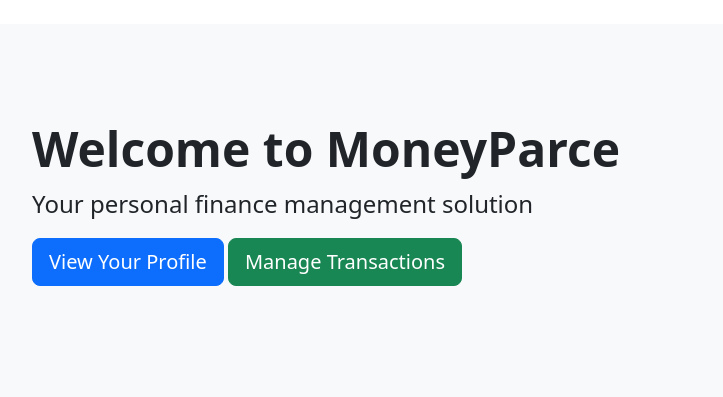
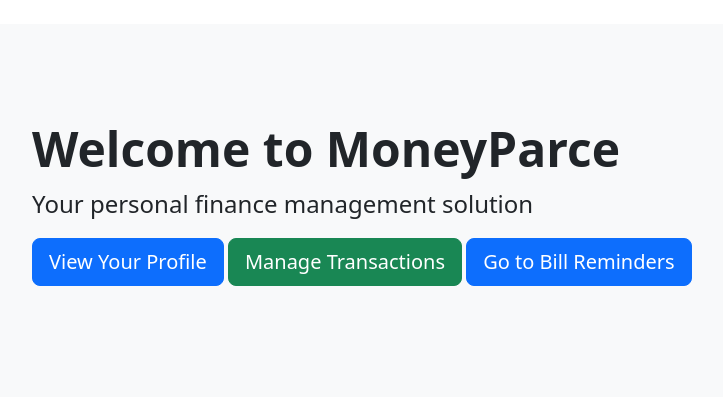
Before and after one commit to krishpra2315/money-parce, a Django app: page / in a window 1280 px wide. Shown: the part 56-453 px from the top of the page, without its empty margins (110-833 px from the left). Run offline with Django 5.2, Linux system fonts and the light colour scheme; the visitor is signed in with stand-in values (Sample User, id 1).

Commit message:
update button

```diff
--- a/templates/home.html
+++ b/templates/home.html
@@ -11,6 +11,7 @@
     <div class="mb-3">
       <a href="{% url 'profile' %}" class="btn btn-primary btn-lg">View Your Profile</a>
       <a href="{% url 'transactions:transaction_list' %}" class="btn btn-success btn-lg">Manage Transactions</a>
+      <a href="{% url 'bill_reminders' %}" class="btn btn-primary btn-lg">Go to Bill Reminders</a>
     </div>
     {% else %}
     <a href="{% url 'register' %}" class="btn btn-primary btn-lg"
@@ -19,6 +20,7 @@
     <a href="{% url 'login' %}" class="btn btn-outline-secondary btn-lg"
       >Login</a
     >
+
     {% endif %}
   </div>
 </div>
```
